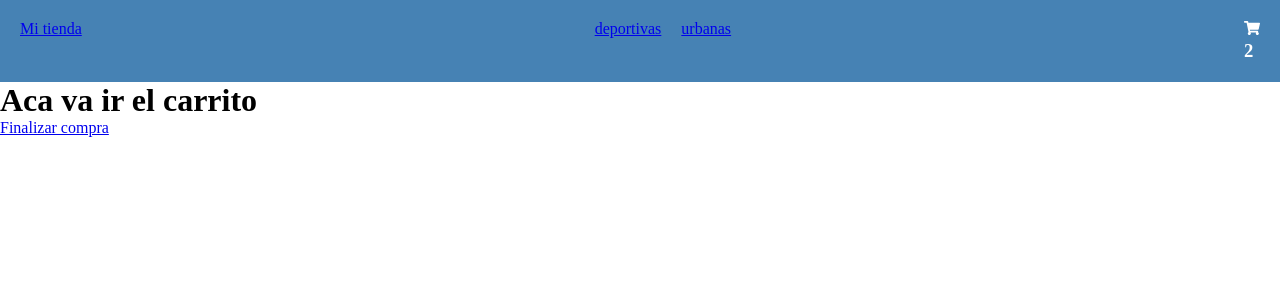
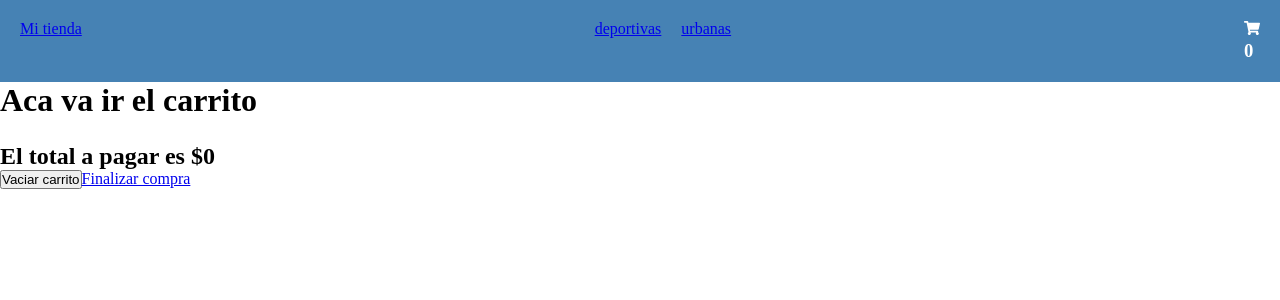
Before and after one commit to jorgeduje/react-69575, a React (Vite) app: page /cart in a window 1280 px wide. Shown: the top 300 px of the page. Built offline with nearby package versions, Linux system fonts and the light colour scheme.

Commit message:
se implementa context

```diff
--- a/src/App.jsx
+++ b/src/App.jsx
@@ -5,9 +5,11 @@ import ItemDetail from "./components/pages/itemDetail/ItemDetail";
 import { ItemListContainer } from "./components/pages/itemListContainer/ItemListContainer";
 
 import { BrowserRouter, Routes, Route } from "react-router";
+import { CartContextProvider } from "./context/CartContext";
 function App() {
   return (
     <BrowserRouter>
+      <CartContextProvider>
         <Navbar />
         <Routes>
           <Route path="/" element={<ItemListContainer />} />
@@ -18,6 +20,7 @@ function App() {
 
           <Route path="*" element={<h2>404 Not found</h2>} />
         </Routes>
+      </CartContextProvider>
     </BrowserRouter>
   );
 }
--- a/src/components/common/cartWidget/CartWidget.jsx
+++ b/src/components/common/cartWidget/CartWidget.jsx
@@ -1,9 +1,14 @@
+import { useContext } from "react";
 import { FaShoppingCart } from "react-icons/fa";
+import { CartContext } from "../../../context/CartContext";
+
 export const CartWidget = () => {
+  const { cart } = useContext(CartContext);
+
   return (
     <div>
       <FaShoppingCart />
-      <h3>2</h3>
+      <h3>{cart.length}</h3>
     </div>
   );
 };
--- a/src/components/common/counter/Counter.jsx
+++ b/src/components/common/counter/Counter.jsx
@@ -1,31 +1,34 @@
-import { useState, useEffect } from "react";
+import { useContext, useState } from "react";
+import { CartContext } from "../../../context/CartContext";
 
-const Counter = ({ darkMode }) => {
-  const [contador, setContador] = useState(0);
-  const [name, setName] = useState("pepe");
-  const cambiarNombre = () => {
-    setName("juan");
+const Counter = ({ item }) => {
+  const [contador, setContador] = useState(1);
+  const { addToCart } = useContext(CartContext);
+
+  const sumar = () => {
+    if (item.stock > contador) {
+      setContador(contador + 1);
+    } else {
+      alert("stock maximo");
+    }
+  };
+  const restar = () => {
+    if (contador > 1) {
+      setContador(contador - 1);
+    }
   };
 
-  const sumar = () => {
-    setContador(contador + 1);
-  };
-  const restar = () => {
-    setContador(contador - 1);
+  const onAdd = () => {
+    let obj = { ...item, quantity: contador };
+    addToCart(obj);
   };
 
-  // console.log("peticion fuera del effect");
-
-  useEffect(() => {
-    console.log("Una peticion a un servidor que esta en japón");
-  }, [name, darkMode]); // array de dependencias
-
   return (
-    <div>
+    <div style={{ padding: "40px" }}>
       <button onClick={restar}>restar</button>
       <h2>{contador}</h2>
       <button onClick={sumar}>Sumar</button>
-      <button onClick={cambiarNombre}>Cambiar nombre</button>
+      <button onClick={onAdd}>Agregar al carrito</button>
     </div>
   );
 };
--- a/src/components/pages/cart/Cart.jsx
+++ b/src/components/pages/cart/Cart.jsx
@@ -1,9 +1,46 @@
+import { useContext } from "react";
 import { Link } from "react-router";
+import { CartContext } from "../../../context/CartContext";
 
 const Cart = () => {
+  const { cart, resetCart, removeById, getTotalAmount } =
+    useContext(CartContext);
+
+  let total = getTotalAmount();
+
   return (
     <div>
       <h1>Aca va ir el carrito</h1>
+      <div
+        style={{
+          margin: "12px",
+          display: "flex",
+          flexDirection: "column",
+          gap: "12px",
+        }}
+      >
+        {cart.map((product) => {
+          return (
+            <div
+              key={product.id}
+              style={{
+                border: "2px solid black",
+                display: "flex",
+                justifyContent: "space-between",
+                width: "300px",
+                alignItems: "center",
+              }}
+            >
+              <h2>{product.title}</h2>
+              <h3>${product.price}</h3>
+              <h3>x{product.quantity}</h3>
+              <button onClick={() => removeById(product.id)}>Eliminar</button>
+            </div>
+          );
+        })}
+      </div>
+      <h2>El total a pagar es ${total}</h2>
+      <button onClick={resetCart}>Vaciar carrito</button>
       <Link to="/checkout">Finalizar compra</Link>
     </div>
   );
--- a/src/components/pages/itemDetail/ItemDetail.jsx
+++ b/src/components/pages/itemDetail/ItemDetail.jsx
@@ -1,12 +1,12 @@
 import { useEffect, useState } from "react";
 import { products } from "../../../products";
 import { useParams } from "react-router";
+import Counter from "../../common/counter/Counter";
 
 const ItemDetail = () => {
   const [item, setItem] = useState({});
 
   const { id } = useParams(); // { propiedad: valor }
-  console.log(id);
 
   useEffect(() => {
     let product = products.find((elemento) => elemento.id === id);
@@ -17,6 +17,7 @@ const ItemDetail = () => {
     <div>
       <h1>{item.title}</h1>
       <img src={item.imageUrl} alt="" />
+      <Counter item={item} />
     </div>
   );
 };
--- /dev/null
+++ b/src/context/CartContext.jsx
@@ -0,0 +1,52 @@
+import { createContext, useState } from "react";
+
+export const CartContext = createContext();
+
+export const CartContextProvider = ({ children }) => {
+  const [cart, setCart] = useState([]); // [{}{}{}{}]
+
+  const addToCart = (product) => {
+    // setCart(product); // [] --> {}
+    // setCart( [ product ] ); // [] --> [{}] --> [{}] --> [{}]
+
+    let existe = cart.some((elemento) => elemento.id === product.id);
+
+    if (existe) {
+      let newArray = cart.map((elemento) => {
+        if (elemento.id === product.id) {
+          return {
+            ...elemento,
+            quantity: elemento.quantity + product.quantity,
+          };
+        } else {
+          return elemento;
+        }
+      });
+
+      setCart(newArray);
+    } else {
+      setCart([...cart, product]);
+    }
+  };
+
+  const resetCart = () => {
+    setCart([]);
+  };
+
+  const removeById = (id) => {
+    let newArray = cart.filter((elemento) => elemento.id !== id);
+    setCart(newArray);
+  };
+
+  const getTotalAmount = () => {
+    let total = cart.reduce((acc, elemento) => {
+      return acc + elemento.price * elemento.quantity;
+    }, 0);
+
+    return total;
+  };
+
+  let data = { cart, addToCart, resetCart, removeById, getTotalAmount };
+
+  return <CartContext.Provider value={data}>{children}</CartContext.Provider>;
+};
--- a/src/products.js
+++ b/src/products.js
@@ -6,14 +6,14 @@ export let products = [
     description: "estas son las mejores",
     imageUrl:
       "https://res.cloudinary.com/dnqfh2chg/image/upload/v1686581567/images_teykwq.jpg",
-    stock: 12,
+    stock: 9,
     category: "deportivas",
   },
   {
     id: "2",
     title: "wilson advance",
     price: 14500,
-    stock: 5,
+    stock: 3,
     description: "Ultra livianas y cuentan con camara de aire",
     category: "deportivas",
     imageUrl:
@@ -23,7 +23,7 @@ export let products = [
     id: "3",
     title: "Puma",
     price: 19000,
-    stock: 5,
+    stock: 6,
     description:
       "Las clasicas zapatillas que van para cualquier momento del dia",
     category: "urbanas",
```
Also changed, not shown: src/context/DarkModeContex.jsx (added). Lines whose indentation alone changed are shown as unchanged.
